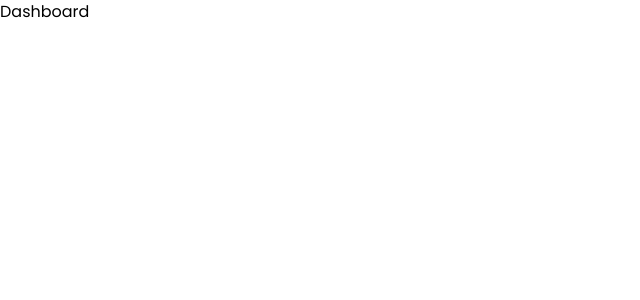
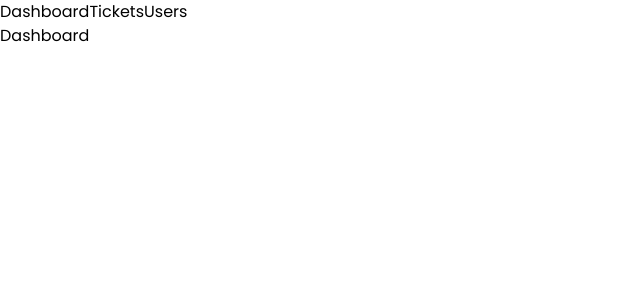
Before and after one commit to Nimira43/TechTik, a Next.js app: page / in a window 1280 px wide. Shown: the top 300 px of the page, without its empty margins (0-640 px from the left). Built offline with nearby package versions, Linux system fonts and the light colour scheme.

Commit message:
Set up basic routing for Dashboard, Tickets and Users

```diff
--- a/app/layout.tsx
+++ b/app/layout.tsx
@@ -1,5 +1,6 @@
 import type { Metadata } from "next"
 import "./globals.css"
+import MainNav from "@/components/MainNav"
 
 export const metadata: Metadata = {
   title: "TechTik",
@@ -13,8 +14,8 @@ export default function RootLayout({
 }) {
   return (
     <html lang="en">
-      <body
-      >
+      <body>
+        <MainNav />
         {children}
       </body>
     </html>
--- a/components/MainNav.tsx
+++ b/components/MainNav.tsx
@@ -1,9 +1,12 @@
+import Link from 'next/link'
 import React from 'react'
 
 const MainNav = () => {
   return (
     <div>
-      MainNav
+      <Link href='/'>Dashboard</Link>
+      <Link href='/tickets'>Tickets</Link>
+      <Link href='/users'>Users</Link>
     </div>
   )
 }
```
